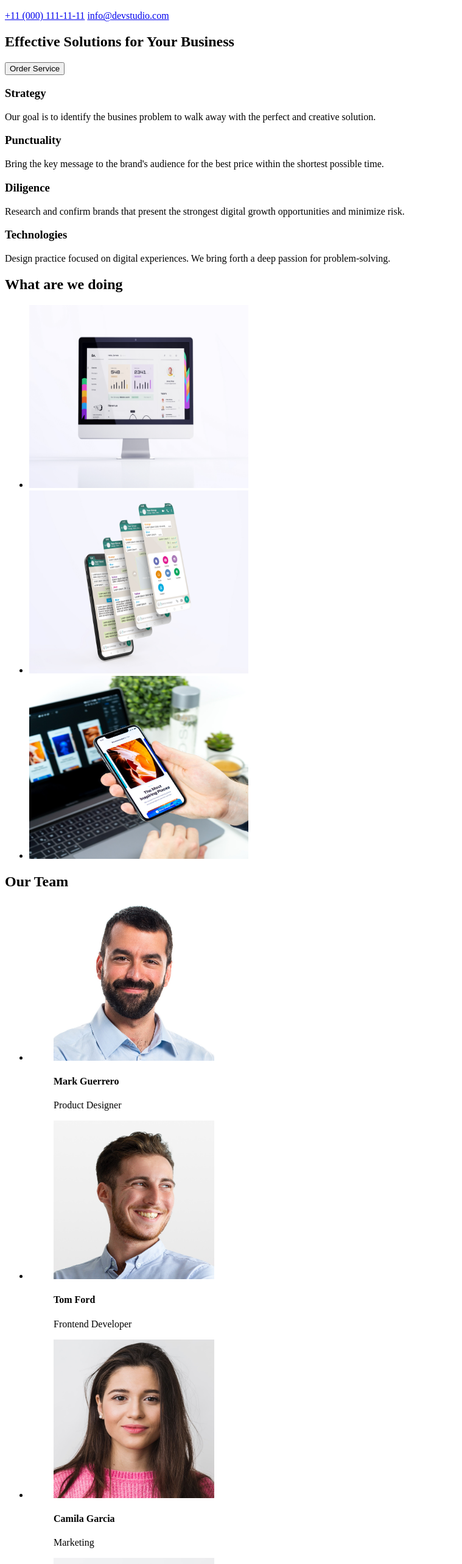
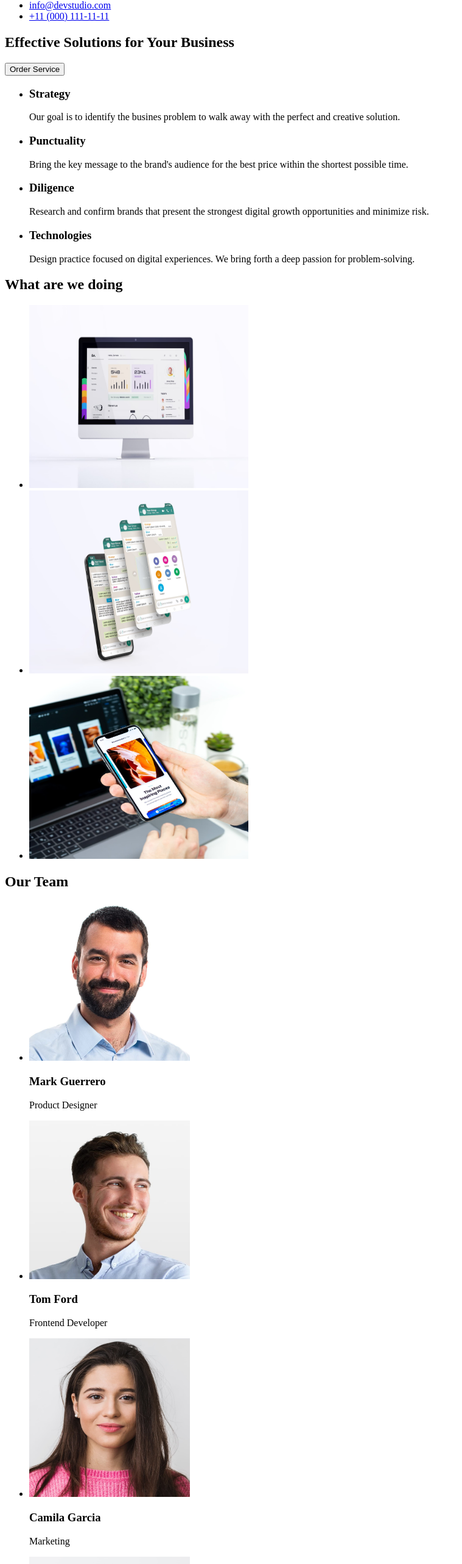
Before and after one commit to Shurachok/goit-markup-hw-01, a plain HTML site: page index.html in a window 1280 px wide. Shown: the part 112-2676 px from the top of the page at 61% size, without its empty margins (0-759 px from the left). Drawn offline with Linux system fonts and the light colour scheme.

Commit message:
mentor's comments to HW1
1.topl line: logo with link
2.img compressed with Squoosh
3.ul applied for header list, Team cards

```diff
--- a/index.html
+++ b/index.html
@@ -14,8 +14,8 @@
   </head>
   <body>
     <header>
-      <!--Logo-->
-      <h3>WEBSTUDIO</h3>
+      <!--Top line-->
+      <a href="">WEBSTUDIO</a>
       <nav>
         <ul>
           <li><a href="">Studio</a></li>
@@ -23,8 +23,10 @@
           <li><a href="">Contacts</a></li>
         </ul>
       </nav>
-      <a href="tel:+11(000)1111111">+11 (000) 111-11-11</a>
-      <a href="mailto:info@devstudio.com">info@devstudio.com</a>
+      <ul>
+        <li><a href="mailto:info@devstudio.com">info@devstudio.com</a></li>
+        <li><a href="tel:+11(000)1111111">+11 (000) 111-11-11</a></li>
+      </ul>
     </header>
     <main>
       <!--Main information and service order-->
@@ -34,34 +36,36 @@
       </section>
       <!--Soft skils-->
       <section>
-        <div>
+        <ul>
+          <li>
             <h3>Strategy</h3>
             <p>
               Our goal is to identify the busines problem to walk away with the
               perfect and creative solution.
             </p>
-        </div>
-        <div>
+          </li>
+          <li>
             <h3>Punctuality</h3>
             <p>
               Bring the key message to the brand's audience for the best price
               within the shortest possible time.
             </p>
-        </div>
-        <div>
+          </li>
+          <li>
             <h3>Diligence</h3>
             <p>
               Research and confirm brands that present the strongest digital
               growth opportunities and minimize risk.
             </p>
-        </div>
-        <div>
+          </li>
+          <li>
             <h3>Technologies</h3>
             <p>
               Design practice focused on digital experiences. We bring forth a
               deep passion for problem-solving.
             </p>
-        </div>
+          </li>
+        </ul>
       </section>
       <!--Tech skils-->
       <section>
@@ -69,7 +73,7 @@
         <ul>
           <li>
             <img
-              src="./img/computer.jpg"
+              src="./img/computer-sq.jpg"
               alt="Computer Aplication"
               width="360"
               height="300"
@@ -77,7 +81,7 @@
           </li>
           <li>
             <img
-              src="./img/mobaplic.jpg"
+              src="./img/mobaplic-sq.jpg"
               alt="Mobile Aplication"
               width="360"
               height="300"
@@ -85,7 +89,7 @@
           </li>
           <li>
             <img
-              src="./img/loptopmob.jpg"
+              src="./img/loptopmob-sq.jpg"
               alt="Laptop and Mobile"
               width="360"
               height="300"
@@ -98,58 +102,34 @@
         <h2>Our Team</h2>
         <ul>
           <li>
-            <div>
-              <figure>
-                <img src="./img/mark.jpg" alt="Mark" width="264" height="260" />
-                <figcaption>
-                  <h4>Mark Guerrero</h4>
+            <img src="./img/mark-sq.jpg" alt="Mark" width="264" height="260" />
+            <h3>Mark Guerrero</h3>
             <p>Product Designer</p>
-                </figcaption>
-              </figure>
-            </div>
           </li>
           <li>
-            <div>
-              <figure>
-                <img src="./img/tom.jpg" alt="Tom" width="264" height="260" />
-                <figcaption>
-                  <h4>Tom Ford</h4>
+            <img src="./img/tom-sq.jpg" alt="Tom" width="264" height="260" />
+            <h3>Tom Ford</h3>
             <p>Frontend Developer</p>
-                </figcaption>
-              </figure>
-            </div>
           </li>
           <li>
-            <div>
-              <figure>
             <img
-                  src="./img/camila_sq.jpg"
+              src="./img/camila-sq2.jpg"
               alt="Camila"
               width="264"
               height="260"
             />
-                <figcaption>
-                  <h4>Camila Garcia</h4>
+            <h3>Camila Garcia</h3>
             <p>Marketing</p>
-                </figcaption>
-              </figure>
-            </div>
           </li>
           <li>
-            <div>
-              <figure>
             <img
-                  src="./img/daniel_sq.jpg"
+              src="./img/daniel-sq2.jpg"
               alt="Daniel"
               width="264"
               height="260"
             />
-                <figcaption>
-                  <h4>Daniel Wilson</h4>
+            <h3>Daniel Wilson</h3>
             <p>UI Designer</p>
-                </figcaption>
-              </figure>
-            </div>
           </li>
         </ul>
       </section>
```
Also changed, not shown: img/camila-sq.jpg (renamed from img/camila_sq.jpg), img/camila-sq2.jpg (added), img/computer-sq.jpg (added), img/daniel-sq.jpg (renamed from img/daniel_sq.jpg), img/daniel-sq2.jpg (added), img/loptopmob-sq.jpg (added), img/mark-sq.jpg (added), img/mobaplic-sq.jpg (added), img/tom-sq.jpg (added). Lines whose indentation alone changed are shown as unchanged.
